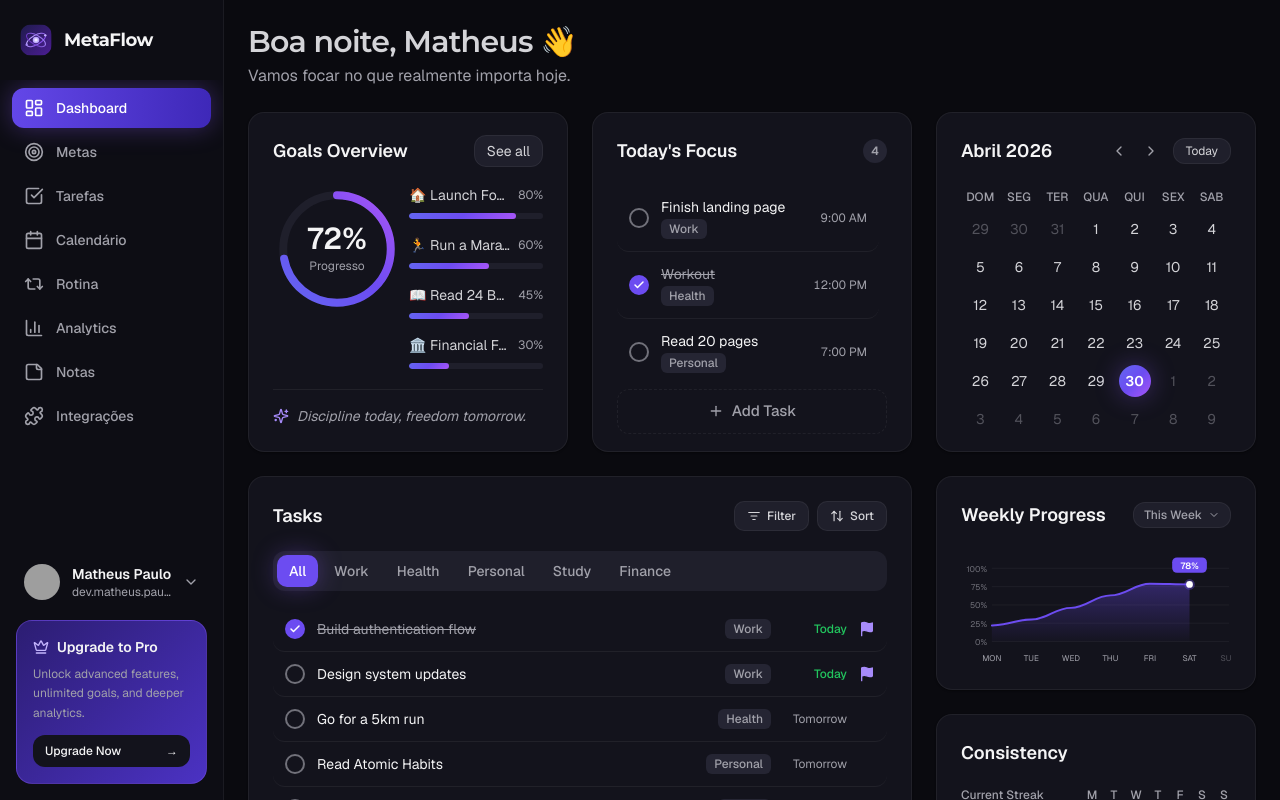
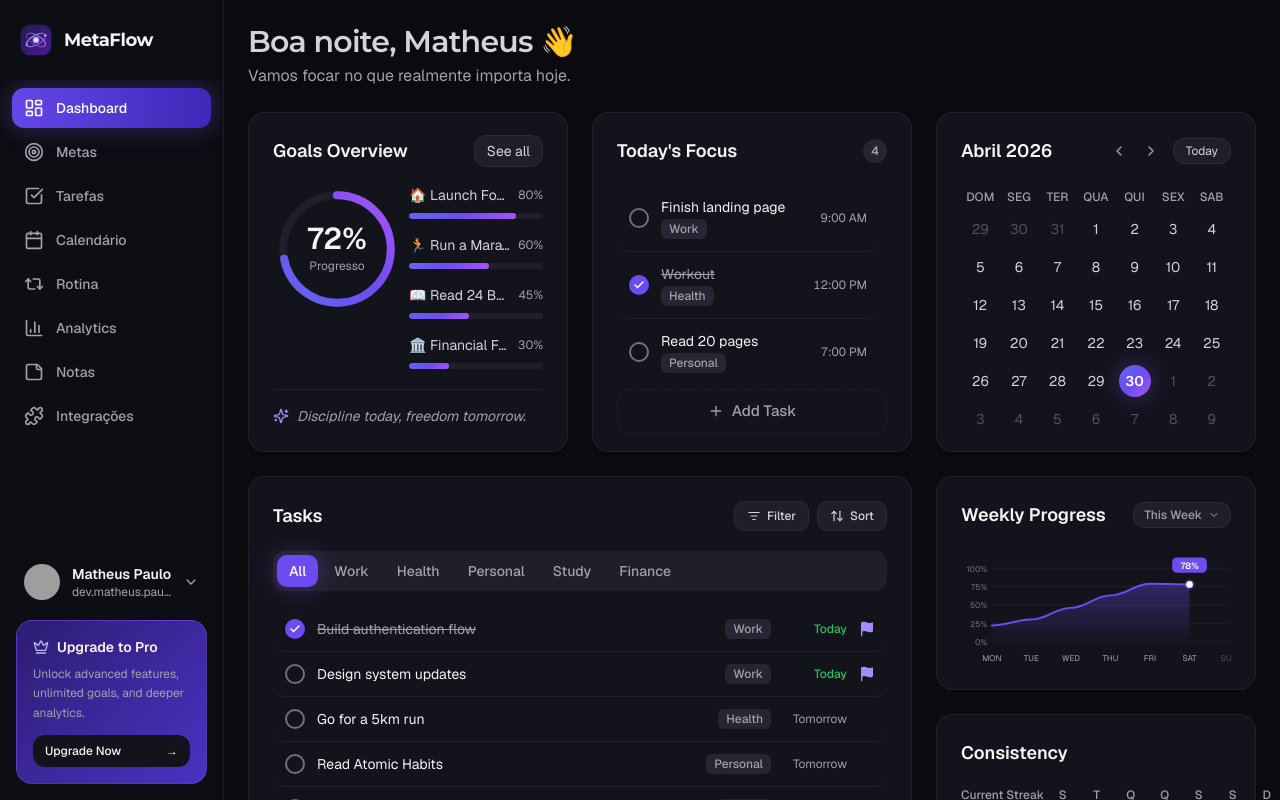
Before and after one commit to matheuspsb/metaflow, a Next.js app: page /dashboard in a window 1280 px wide. Built offline with nearby package versions, Linux system fonts and the light colour scheme; grey boxes are pictures that could not be loaded.

Commit message:
refactor: extract STREAK_DAYS to constants file and replace index keys with stable ids

```diff
--- a/src/components/dashboard/analytics/ConsistencyCard.tsx
+++ b/src/components/dashboard/analytics/ConsistencyCard.tsx
@@ -1,14 +1,5 @@
 import { Card } from '@/components/ui/card'
-
-const STREAK_DAYS = [
-  { initial: 'M', completed: true },
-  { initial: 'T', completed: true },
-  { initial: 'W', completed: true },
-  { initial: 'T', completed: true },
-  { initial: 'F', completed: true },
-  { initial: 'S', completed: true },
-  { initial: 'S', completed: false },
-]
+import { STREAK_DAYS } from './constants'
 
 interface Props {
   className?: string
@@ -18,7 +9,7 @@ export function ConsistencyCard({ className }: Props) {
   return (
     <Card title="Consistency" className={className}>
       <div className="flex w-full justify-between">
-        <div className="pb-4">
+        <div>
           <p className="text-fg-muted pb-2 text-xs font-medium">Current Streak</p>
           <div className="flex items-center gap-1">
             <span className="text-lg leading-none" role="img" aria-label="fire">
@@ -30,8 +21,8 @@ export function ConsistencyCard({ className }: Props) {
         </div>
 
         <div className="flex gap-2" role="list" aria-label="Weekly streak days">
-          {STREAK_DAYS.map((day, i) => (
-            <div key={i} className="flex flex-col items-center gap-4.5" role="listitem">
+          {STREAK_DAYS.map((day) => (
+            <div key={day.id} className="flex flex-col items-center gap-3.5 px-1.5" role="listitem">
               <span className="text-fg-muted text-xs font-medium">{day.initial}</span>
               <div
                 className={`h-3.5 w-3.5 rounded-full transition-colors duration-150 ${
--- /dev/null
+++ b/src/components/dashboard/analytics/constants.ts
@@ -0,0 +1,11 @@
+export type StreakDay = { id: string; initial: string; completed: boolean }
+
+export const STREAK_DAYS: StreakDay[] = [
+  { id: 'seg', initial: 'S', completed: true },
+  { id: 'ter', initial: 'T', completed: true },
+  { id: 'qua', initial: 'Q', completed: true },
+  { id: 'qui', initial: 'Q', completed: true },
+  { id: 'sex', initial: 'S', completed: true },
+  { id: 'sab', initial: 'S', completed: true },
+  { id: 'dom', initial: 'D', completed: false },
+]
```
